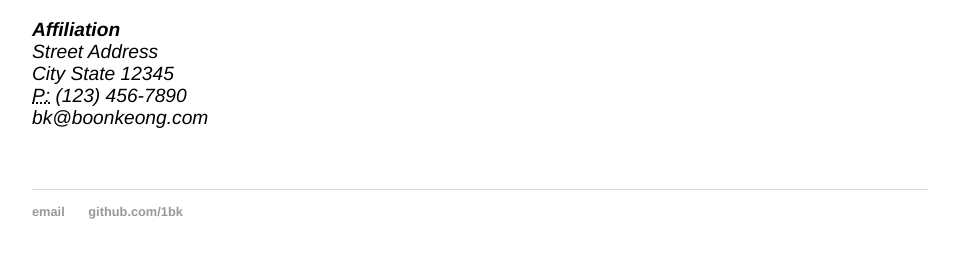
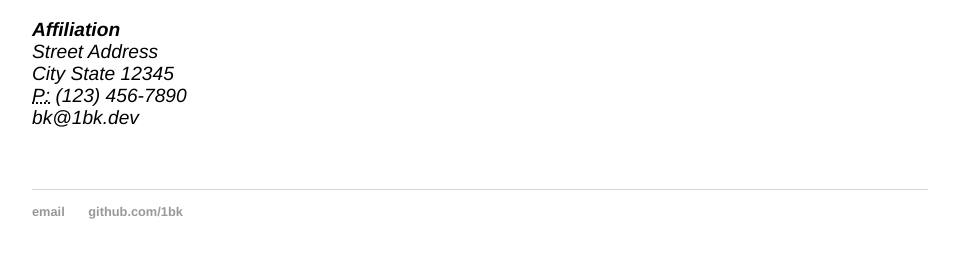
Before and after one commit to 1bk/1bk.github.io, a Jekyll site: the page built from cv/index.html, in a window 1280 px wide. Shown: the part 183-441 px from the top of the page, without its empty margins (160-1119 px from the left). Built offline with Jekyll 4.4.1, drawn with Linux system fonts in a browser that asks for light colours.

Commit message:
Change-domain-name

```diff
--- a/_layouts/default.html
+++ b/_layouts/default.html
@@ -15,7 +15,7 @@
 			</div><!-- /.container -->
 			<footer>
 	    		<ul>
-	        		<li><a href="mailto:bk@boonkeong.com">email</a></li>
+	        		<li><a href="mailto:bk@1bk.dev">email</a></li>
 	        		<li><a href="https://github.com/1bk">github.com/1bk</a></li>
 				</ul>
 			</footer>
--- a/cv/index.html
+++ b/cv/index.html
@@ -11,7 +11,7 @@ title: CV of Lee Boon Keong
         Street Address<br>
         City State 12345<br>
         <abbr title="phone">P:</abbr> (123) 456-7890<br>
-        <span class="obfuscate">bk@boonkeong.com</span>
+        <span class="obfuscate">bk@1bk.dev</span>
       </address>
 <!--
     <h2>Select Publications</h2>
```
Also changed, not shown: README.md.
